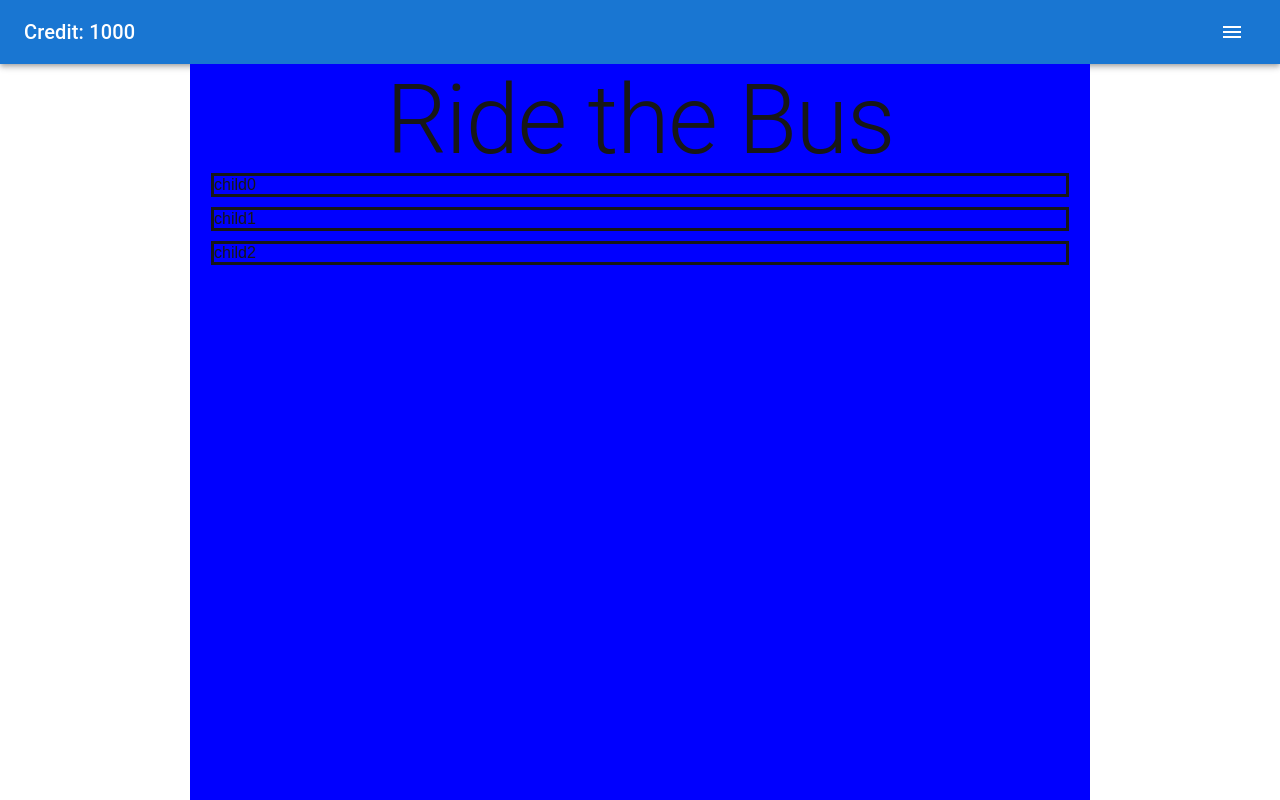
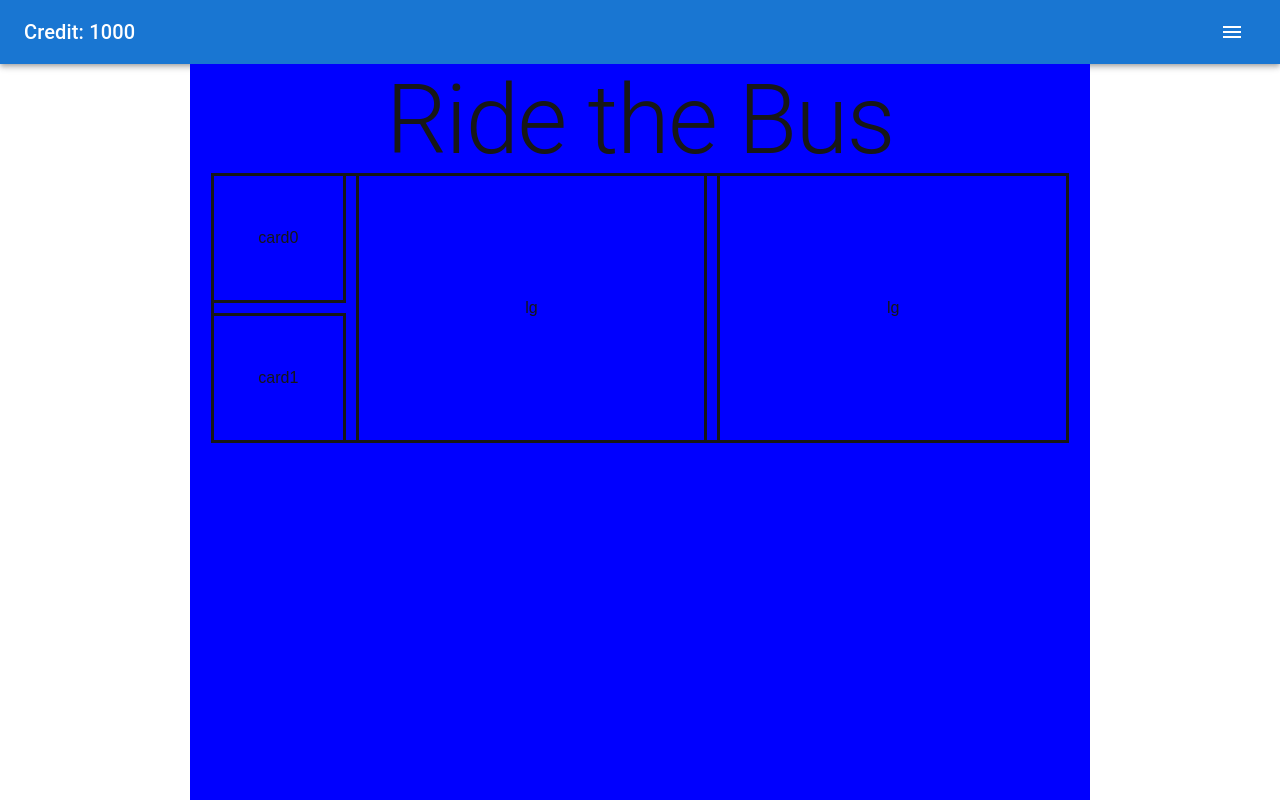
Before and after one commit to ditt-dev/ride-the-bus, a Next.js app: page / in a window 1280 px wide. Built offline with nearby package versions, Linux system fonts and the light colour scheme.

Commit message:
Update page.tsx layout

```diff
--- a/app/page.tsx
+++ b/app/page.tsx
@@ -7,8 +7,12 @@ import Image from 'next/image';
 import { Button, Box, Container, Grid, Stack, Typography } from '@mui/material';
 import cardBack from '@/public/backs/red2.svg';
 
+import { useTheme } from '@mui/material/styles';
+
 export default function Home() {
 	const headerHeight = 64;
+
+	const theme = useTheme();
 
 	// round1(0);
 	// round2(0);
@@ -16,13 +20,7 @@ export default function Home() {
 	// round4(0);
 	// winMessage();
 
-	const data = [
-		{ id: 0, name: 'child0' },
-		{ id: 1, name: 'child1' },
-		{ id: 2, name: 'child2' },
-	];
-
-	const history: Card[] = [];
+	const history = ['card0', 'card1', 2, 3];
 
 	return (
 		<Container
@@ -39,27 +37,68 @@ export default function Home() {
 				Ride the Bus
 			</Typography>
 
-			<Stack spacing={2} sx={{ width: '100%' }}>
-				{data.map(child => {
-					return (
-						<Box key={child.id} sx={{ flex: 1, outline: 'solid' }}>
-							{child.name}
-						</Box>
-					);
-				})}
+			<Stack sx={{ width: '100%' }}>
+				{/* Cards container */}
+				<Box sx={{ height: '33vh', outline: 'solid' }}>
+					<Grid container spacing={2} sx={{ height: '100%' }}>
+						{/* Display history from rounds 1 and 2 */}
+						<Grid size={2}>
+							<Stack sx={{ height: '100%' }}>
+								{[0, 1].map(historyIdx => {
+									return (
+										<Box
+											key={historyIdx}
+											sx={{
+												alignItems: 'center',
+												display: 'flex',
+												flex: 2,
+												justifyContent: 'center',
+												marginBottom: `${
+													historyIdx === 0 ? theme.spacing(1) : ''
+												}`,
+												marginTop: `${
+													historyIdx === 1 ? theme.spacing(1) : ''
+												}`,
+												outline: 'solid',
+											}}
+										>
+											{history.at(historyIdx)}
+										</Box>
+									);
+								})}
+							</Stack>
+						</Grid>
+
+						<Grid
+							size={5}
+							sx={{
+								alignItems: 'center',
+								display: 'flex',
+								justifyContent: 'center',
+								outline: 'solid',
+							}}
+						>
+							lg
+						</Grid>
+						<Grid
+							size={5}
+							sx={{
+								alignItems: 'center',
+								display: 'flex',
+								justifyContent: 'center',
+								outline: 'solid',
+							}}
+						>
+							lg
+						</Grid>
+					</Grid>
+				</Box>
+
+				{/* Message container */}
+				<Box></Box>
+				{/* Buttons container */}
+				<Box></Box>
 			</Stack>
 		</Container>
 	);
 }
-
-const Child0 = function (name) {
-	return <h1>{name}</h1>;
-};
-
-const Child1 = function (name) {
-	return <h1>{name}</h1>;
-};
-
-const Child2 = function (name) {
-	return <h1>{name}</h1>;
-};
```
